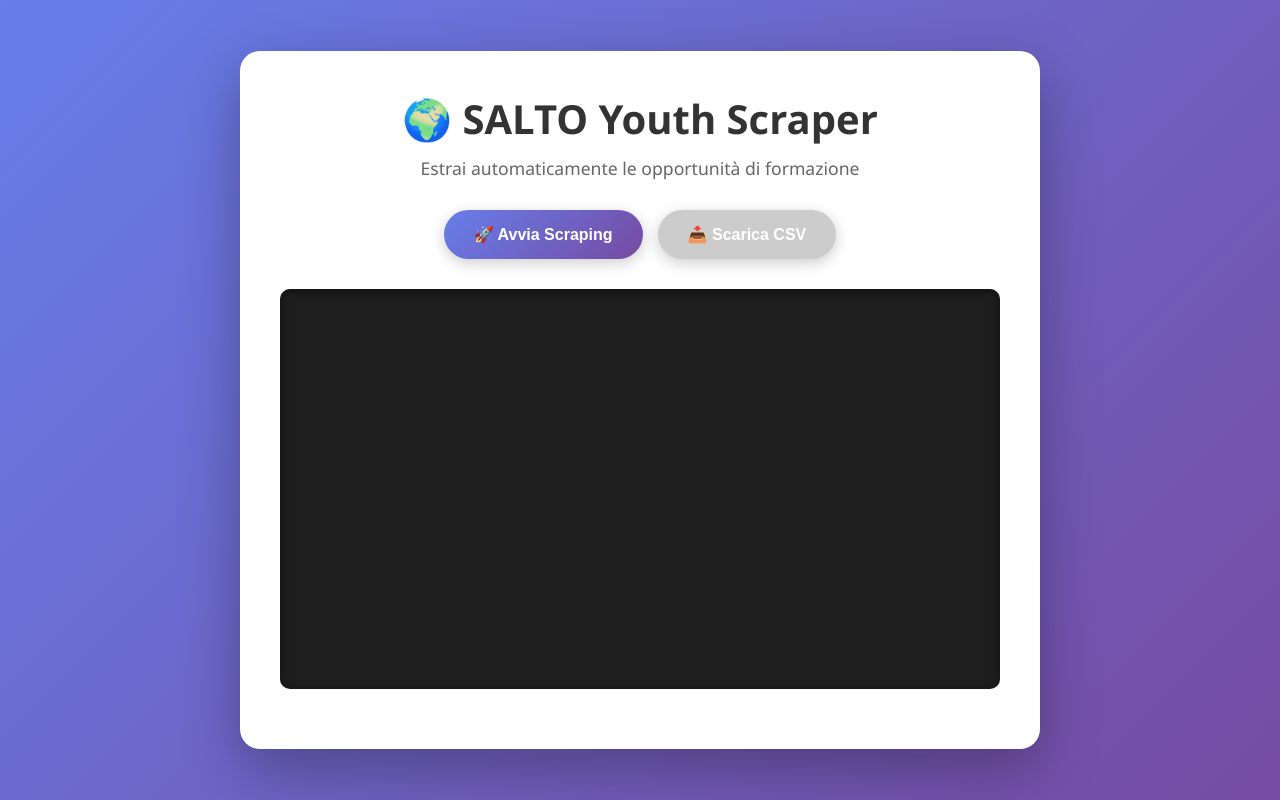
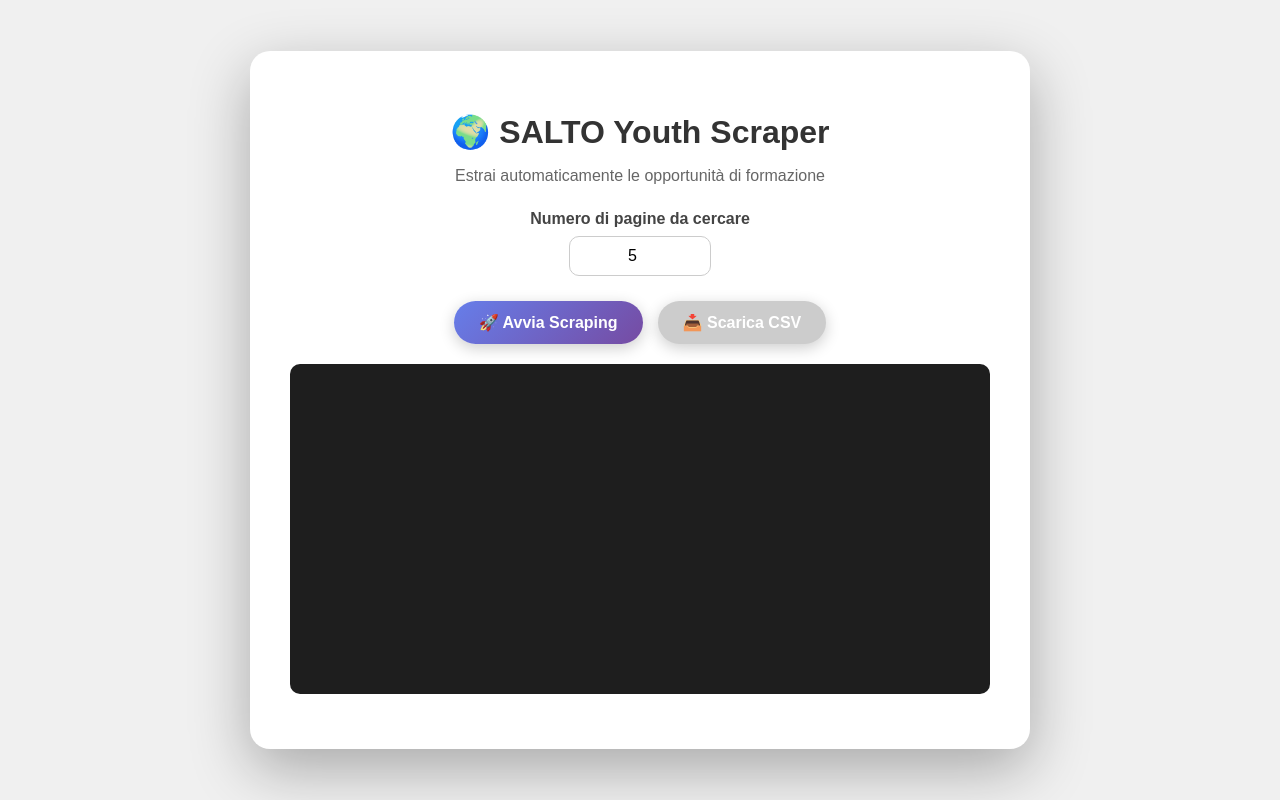
Before and after one commit to youreuropehub/salto-youth-events-scraper, a Flask app: page / in a window 1280 px wide. Run offline with Flask 3, Linux system fonts and the light colour scheme; some libraries are stand-ins or nearby versions.

Commit message:
Update index.html

```diff
--- a/templates/index.html
+++ b/templates/index.html
@@ -6,106 +6,19 @@
 <title>SALTO Youth Scraper</title>
 <script src="https://cdn.socket.io/4.5.4/socket.io.min.js"></script>
 <style>
-        * {
-            margin: 0;
-            padding: 0;
-            box-sizing: border-box;
-        }
-        body {
-            font-family: 'Segoe UI', Tahoma, Geneva, Verdana, sans-serif;
-            background: linear-gradient(135deg, #667eea 0%, #764ba2 100%);
-            min-height: 100vh;
-            display: flex;
-            justify-content: center;
-            align-items: center;
-            padding: 20px;
-        }
-        .container {
-            background: white;
-            border-radius: 20px;
-            box-shadow: 0 20px 60px rgba(0,0,0,0.3);
-            padding: 40px;
-            max-width: 800px;
-            width: 100%;
-        }
-        h1 {
-            color: #333;
-            margin-bottom: 10px;
-            font-size: 2.5em;
-            text-align: center;
-        }
-        .subtitle {
-            color: #666;
-            text-align: center;
-            margin-bottom: 30px;
-            font-size: 1.1em;
-        }
-        .button-group {
-            display: flex;
-            gap: 15px;
-            margin-bottom: 30px;
-            justify-content: center;
-        }
-        button {
-            background: linear-gradient(135deg, #667eea 0%, #764ba2 100%);
-            color: white;
-            border: none;
-            padding: 15px 30px;
-            font-size: 16px;
-            border-radius: 50px;
-            cursor: pointer;
-            transition: all 0.3s ease;
-            font-weight: 600;
-            box-shadow: 0 4px 15px rgba(0,0,0,0.2);
-        }
-        button:hover {
-            transform: translateY(-2px);
-            box-shadow: 0 6px 20px rgba(0,0,0,0.3);
-        }
-        button:active {
-            transform: translateY(0);
-        }
-        button:disabled {
-            background: #ccc;
-            cursor: not-allowed;
-            transform: none;
-        }
-        #log {
-            background: #1e1e1e;
-            color: #00ff00;
-            padding: 20px;
-            border-radius: 10px;
-            height: 400px;
-            overflow-y: auto;
-            font-family: 'Courier New', monospace;
-            font-size: 14px;
-            line-height: 1.6;
-            box-shadow: inset 0 2px 10px rgba(0,0,0,0.5);
-        }
-        #log::-webkit-scrollbar {
-            width: 10px;
-        }
-        #log::-webkit-scrollbar-track {
-            background: #2d2d2d;
-            border-radius: 10px;
-        }
-        #log::-webkit-scrollbar-thumb {
-            background: #667eea;
-            border-radius: 10px;
-        }
-        .log-entry {
-            margin-bottom: 5px;
-            padding: 5px;
-            border-left: 3px solid #667eea;
-            padding-left: 10px;
-        }
-        .status {
-            text-align: center;
-            margin-top: 20px;
-            font-size: 1.2em;
-            color: #667eea;
-            font-weight: 600;
-        }
+body{font-family:sans-serif;background:#f0f0f0;display:flex;justify-content:center;align-items:center;height:100vh;margin:0}
+.container{background:#fff;padding:40px;border-radius:20px;max-width:700px;width:100%;box-shadow:0 20px 60px rgba(0,0,0,0.3)}
+h1{text-align:center;margin-bottom:10px;color:#333}
+.subtitle{text-align:center;margin-bottom:25px;color:#666}
+.input-group{display:flex;flex-direction:column;align-items:center;margin-bottom:25px}
+.input-group label{font-weight:600;margin-bottom:8px;color:#444}
+.input-group input{width:120px;padding:10px;font-size:16px;border-radius:10px;border:1px solid #ccc;text-align:center}
+.button-group{display:flex;gap:15px;justify-content:center;margin-bottom:20px}
+button{background:linear-gradient(135deg,#667eea 0%,#764ba2 100%);color:#fff;border:none;padding:12px 25px;font-size:16px;border-radius:50px;cursor:pointer;font-weight:600;box-shadow:0 4px 15px rgba(0,0,0,0.2);transition:0.3s}
+button:disabled{background:#ccc;cursor:not-allowed}
+#log{background:#1e1e1e;color:#00ff00;padding:15px;border-radius:10px;height:300px;overflow-y:auto;font-family:'Courier New',monospace;font-size:13px;line-height:1.5}
+.log-entry{margin-bottom:4px;padding-left:10px;border-left:3px solid #667eea}
+.status{text-align:center;margin-top:15px;font-weight:600;color:#667eea}
 </style>
 </head>
 <body>
@@ -113,13 +26,14 @@
 <h1>🌍 SALTO Youth Scraper</h1>
 <p class="subtitle">Estrai automaticamente le opportunità di formazione</p>
 
+<div class="input-group">
+<label for="pages">Numero di pagine da cercare</label>
+<input type="number" id="pages" min="1" max="100" value="5">
+</div>
+
 <div class="button-group">
-            <button id="startBtn" onclick="startScraping()">
-                🚀 Avvia Scraping
-            </button>
-            <button id="downloadBtn" onclick="downloadCSV()" disabled>
-                📥 Scarica CSV
-            </button>
+<button id="startBtn" onclick="startScraping()">🚀 Avvia Scraping</button>
+<button id="downloadBtn" onclick="downloadCSV()" disabled>📥 Scarica CSV</button>
 </div>
 
 <div id="log"></div>
@@ -133,46 +47,38 @@
 const downloadBtn = document.getElementById('downloadBtn');
 const statusDiv = document.getElementById('status');
 
-        function addLog(message) {
-            const entry = document.createElement('div');
-            entry.className = 'log-entry';
-            entry.textContent = `[${new Date().toLocaleTimeString()}] ${message}`;
+function addLog(msg){
+    const entry=document.createElement('div');
+    entry.className='log-entry';
+    entry.textContent=`[${new Date().toLocaleTimeString()}] ${msg}`;
     logDiv.appendChild(entry);
-            logDiv.scrollTop = logDiv.scrollHeight;
+    logDiv.scrollTop=logDiv.scrollHeight;
 }
 
-        function startScraping() {
-            logDiv.innerHTML = '';
-            startBtn.disabled = true;
-            downloadBtn.disabled = true;
-            statusDiv.textContent = '⏳ Scraping in corso...';
-            addLog('Connessione al server...');
-            socket.emit('start_scraping');
+function startScraping(){
+    const pages = parseInt(document.getElementById('pages').value)||1;
+    logDiv.innerHTML='';
+    startBtn.disabled=true;
+    downloadBtn.disabled=true;
+    statusDiv.textContent='⏳ Scraping in corso...';
+    addLog(`Avvio scraping su ${pages} pagine`);
+    socket.emit('start_scraping',{max_pages:pages});
 }
 
-        function downloadCSV() {
-            window.location.href = '/download_csv';
+function downloadCSV(){
+    window.location.href='/download_csv';
     addLog('Download CSV avviato!');
 }
 
-        socket.on('log', function(data) {
-            addLog(data.message);
-        });
-
-        socket.on('scraping_done', function(data) {
-            startBtn.disabled = false;
-            downloadBtn.disabled = false;
-            statusDiv.textContent = `✅ Completato! ${data.count} eventi trovati`;
+socket.on('log', data=>addLog(data.message));
+socket.on('scraping_done', data=>{
+    startBtn.disabled=false;
+    downloadBtn.disabled=false;
+    statusDiv.textContent=`✅ Completato! ${data.count} eventi trovati`;
     addLog(`Scraping completato! Totale: ${data.count} eventi`);
 });
-
-        socket.on('connect', function() {
-            addLog('✓ Connesso al server');
-        });
-
-        socket.on('disconnect', function() {
-            addLog('✗ Disconnesso dal server');
-        });
+socket.on('connect',()=>addLog('✓ Connesso al server'));
+socket.on('disconnect',()=>addLog('✗ Disconnesso dal server'));
 </script>
 </body>
 </html>
```
Lines whose indentation alone changed are shown as unchanged.
